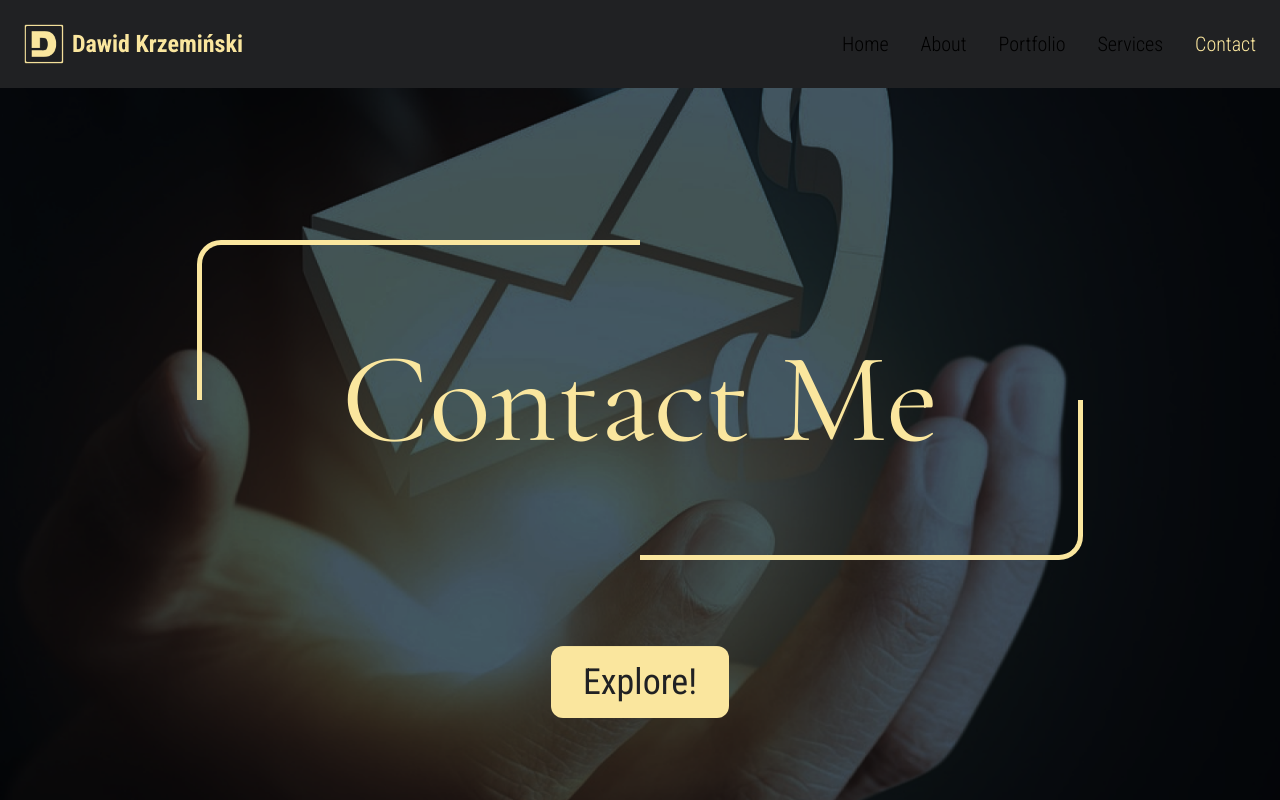
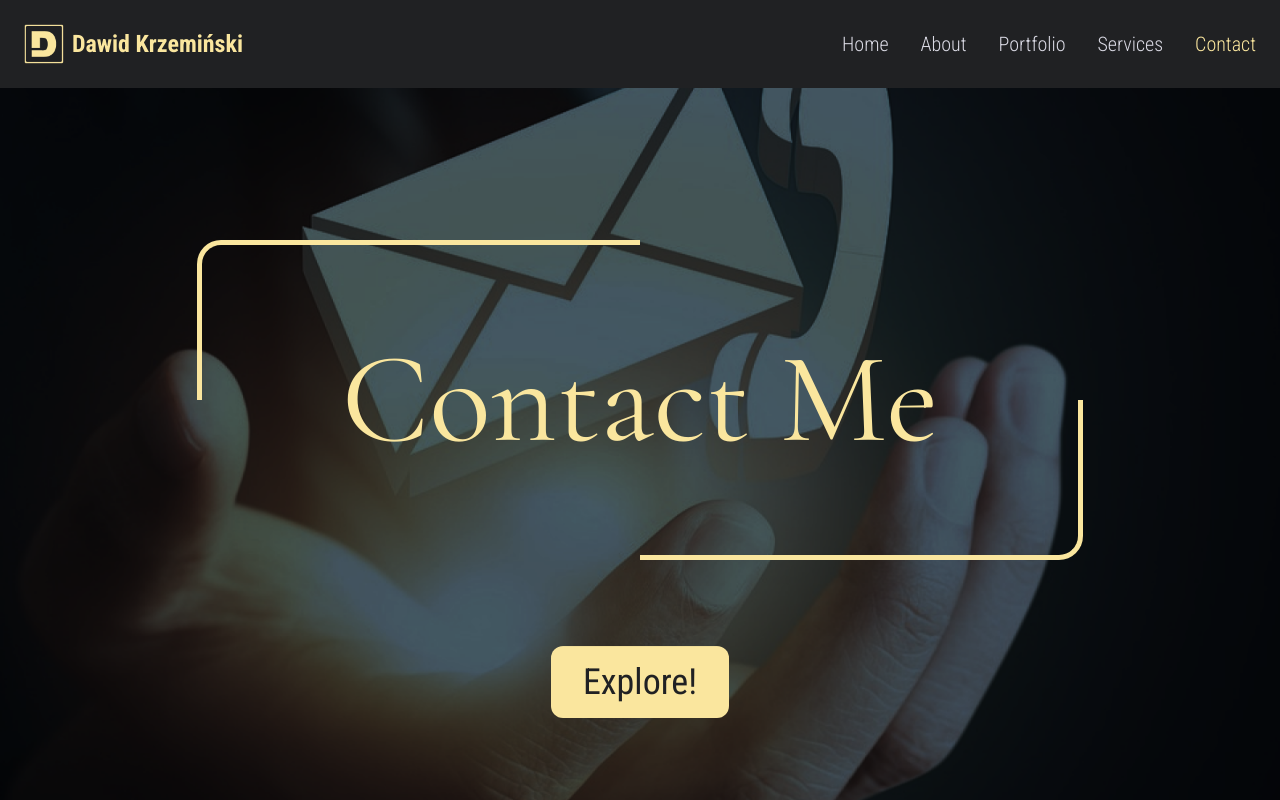
Before and after one commit to GRZEMA/Portfolio-site, a Next.js app: page /contact in a window 1280 px wide. Shown: the top 800 px of the page. Built offline with nearby package versions, Linux system fonts and the light colour scheme.

Commit message:
changed text colors

```diff
--- a/app/Navigation.tsx
+++ b/app/Navigation.tsx
@@ -17,7 +17,7 @@ const Navigation = (): JSX.Element => {
 	}
 
 	return (
-		<nav className='bg-background fixed top-0 w-full z-50'>
+		<nav className='bg-background fixed top-0 w-full z-50 text-text'>
 			<div className='container'>
 				<DesktopNav openNav={openNav} />
 			</div>
--- a/app/contact/page.tsx
+++ b/app/contact/page.tsx
@@ -11,7 +11,7 @@ export const metadata: Metadata = {
 
 const ContactPage = () => {
 	return (
-		<main className='pb-5 bg-background lg:pb-10'>
+		<main className='pb-5 bg-background lg:pb-10 text-text'>
 			<HeroSection
 				linkId='get-in-touch'
 				title='Contact Me'
--- a/app/page.tsx
+++ b/app/page.tsx
@@ -12,7 +12,7 @@ export const metadata: Metadata = {
 
 export default function Home() {
 	return (
-		<main className='pb-5 bg-background lg:pb-10 flex flex-col items-center'>
+		<main className='pb-5 bg-background lg:pb-10 flex flex-col items-center text-text'>
 			<WelcomeSection />
 			<AboutSection />
 			<PortfolioSection />
--- a/app/portfolio/page.tsx
+++ b/app/portfolio/page.tsx
@@ -57,7 +57,7 @@ const projects: ProjectModel[] = [
 
 const PortfolioPage = (): JSX.Element => {
 	return (
-		<main className='pb-5 bg-background lg:pb-10'>
+		<main className='pb-5 bg-background lg:pb-10 text-text'>
 			<HeroSection
 				title='Portoflio'
 				imageUrl='/assets/portfolioBg.jpg'
--- a/app/services/page.tsx
+++ b/app/services/page.tsx
@@ -12,7 +12,7 @@ export const metadata: Metadata = {
 
 const ServicesPage = () => {
 	return (
-		<main className='pb-5 bg-background lg:pb-10'>
+		<main className='pb-5 bg-background lg:pb-10 text-text'>
 			<HeroSection
 				title='Services'
 				imageUrl='/assets/servicesBg.png'
```
